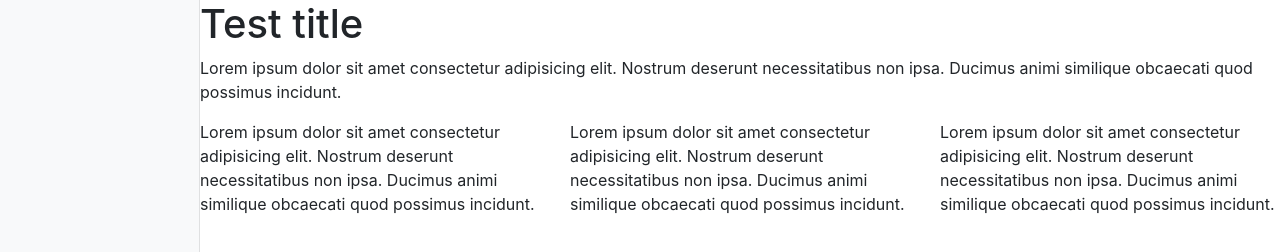
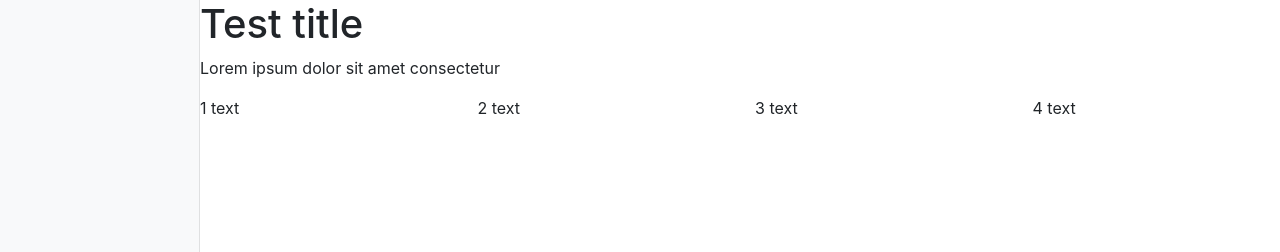
Before and after one commit to iagunov/javascript-site-constructor, a website built with webpack: page src/index.html in a window 1280 px wide. Shown: the top 252 px of the page. Built offline with nearby package versions, Linux system fonts and the light colour scheme.

Commit message:
model js

```diff
--- a/src/index.html
+++ b/src/index.html
@@ -9,29 +9,7 @@
 <body>
     <div id="app" class="container-fluid">
         <div id="panel" class="bg-light sidebar"></div>
-        <div id="site" class="content">
-            <div class="row">
-                <div class="col-sm">
-                    <h1>Test title</h1>
-                </div>
-            </div>
-            <div class="row">
-                <div class="col-sm">
-                    <p>Lorem ipsum dolor sit amet consectetur adipisicing elit. Nostrum deserunt necessitatibus non ipsa. Ducimus animi similique obcaecati quod possimus incidunt.</p>
-                </div>
-            </div>
-            <div class="row">
-                <div class="col-sm">
-                    <p>Lorem ipsum dolor sit amet consectetur adipisicing elit. Nostrum deserunt necessitatibus non ipsa. Ducimus animi similique obcaecati quod possimus incidunt.</p>
-                </div>
-                <div class="col-sm">
-                    <p>Lorem ipsum dolor sit amet consectetur adipisicing elit. Nostrum deserunt necessitatibus non ipsa. Ducimus animi similique obcaecati quod possimus incidunt.</p>
-                </div>
-                <div class="col-sm">
-                    <p>Lorem ipsum dolor sit amet consectetur adipisicing elit. Nostrum deserunt necessitatibus non ipsa. Ducimus animi similique obcaecati quod possimus incidunt.</p>
-                </div>
-            </div>
-        </div>
+        <div id="site" class="content"></div>
     </div>
 </body>
 </html>
--- a/src/index.js
+++ b/src/index.js
@@ -1 +1,44 @@
+import {model} from './model'
 import './styles/main.css'
+
+model.forEach(block => {
+    let html
+    if (block.type === 'title') {
+        html = title(block)
+    } else if (block.type === 'text') {
+        html = text(block)
+    } else if (block.type === 'textColums') {
+        html = textColums(block)
+    }
+
+    document.querySelector('#site').insertAdjacentHTML('beforeend', html)
+})
+
+function title(block) {
+    return `
+    <div class="row">
+        <div class="col-sm">
+            <h1>${block.value}</h1>
+        </div>
+    </div>
+    `
+}
+
+function text(block) {
+    return `
+    <div class="row">
+        <div class="col-sm">
+            <p>${block.value}</p>
+        </div>
+    </div>
+    `
+}
+
+function textColums(block) {
+    const html = block.value.map(item => `<div class="col-sm">${item}</div>`)
+    return `
+    <div class="row">
+        ${html.join('')}
+    </div>
+    `
+}
--- /dev/null
+++ b/src/model.js
@@ -0,0 +1,10 @@
+export const model = [
+    {type: 'title', value: 'Test title', options: {}},
+    {type: 'text', value: 'Lorem ipsum dolor sit amet consectetur', options: {}},
+    {type: 'textColums', value: [
+        '1 text',
+        '2 text',
+        '3 text',
+        '4 text'
+    ], options: {}}
+]
```
